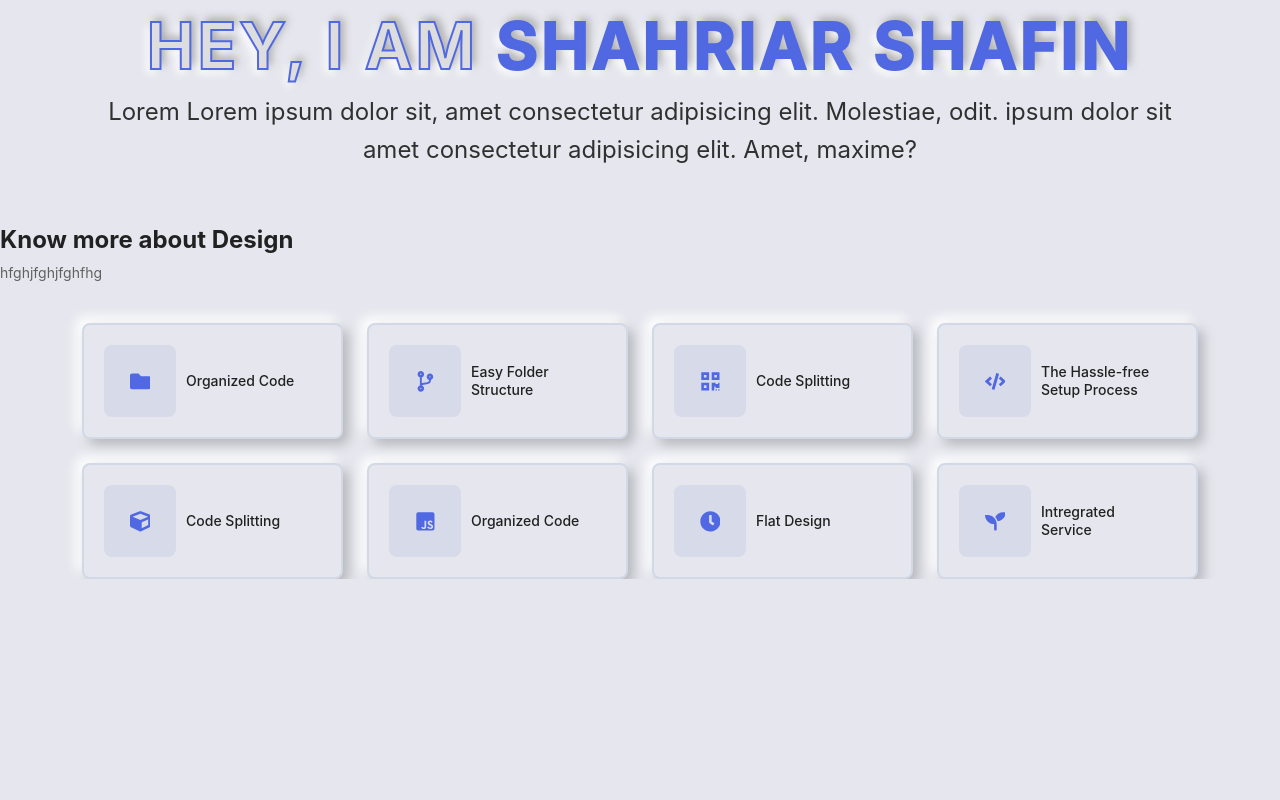
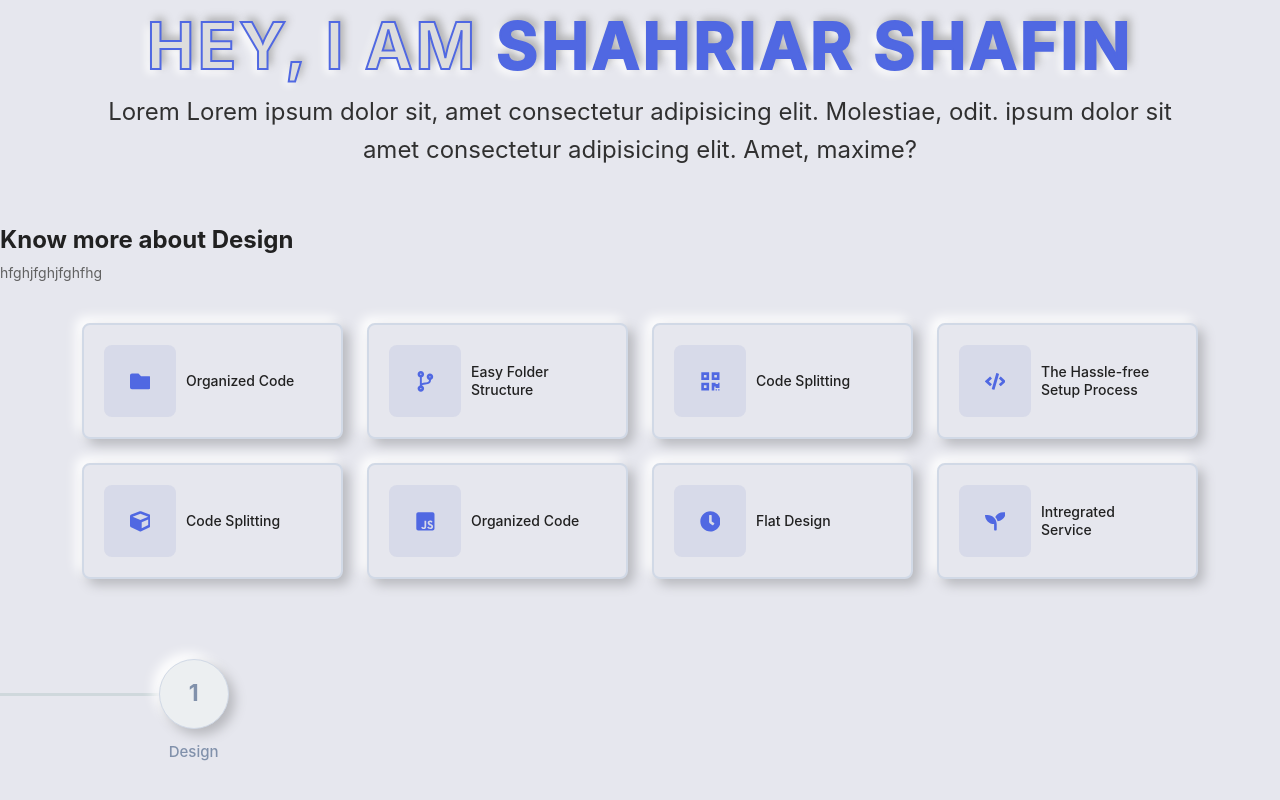
Before and after one commit to shahriarshafin/soft-ui, a Next.js app: page / in a window 1280 px wide. Shown: the part 322-1122 px from the top of the page. Before the commit the page ends 901 px from the top, so only its background shows below. Built offline with nearby package versions, Linux system fonts and the light colour scheme.

Commit message:
added steps component

```diff
--- /dev/null
+++ b/components/Steps.jsx
@@ -0,0 +1,88 @@
+import styled from 'styled-components';
+
+const Steps = (props) => {
+	const { StepNo, StepTitle } = props;
+	return (
+		<>
+			<section>
+				<div className='container'>
+					<FormSteps>
+						<StepsItem>
+							<ItemContent>
+								<ItemIcon>{StepNo}</ItemIcon>
+								<ItemLine />
+								<ItemText>{StepTitle}</ItemText>
+							</ItemContent>
+						</StepsItem>
+					</FormSteps>
+				</div>
+			</section>
+		</>
+	);
+};
+
+export default Steps;
+const FormSteps = styled.div`
+	display: block;
+	width: 100%;
+	position: relative;
+	margin: 40px 0;
+	&:after {
+		content: '';
+		display: table;
+		clear: both;
+	}
+`;
+const StepsItem = styled.div`
+	padding: 0;
+	position: relative;
+	display: block;
+	float: left;
+	width: 20%;
+	text-align: center;
+`;
+
+const ItemContent = styled.div`
+	display: inline-block;
+`;
+const ItemIcon = styled.span`
+	border: 1px solid #d1d9e6;
+	cursor: pointer;
+	box-shadow: 6px 6px 12px #b8b9be, -6px -6px 12px #fff;
+	background: #eceff1;
+	color: #8191ab;
+	display: block;
+	border-radius: 100%;
+	text-align: center;
+	width: 70px;
+	height: 70px;
+	line-height: 67px;
+	margin: 0 auto 10px auto;
+	position: relative;
+	font-size: 23px;
+	font-weight: 700;
+	z-index: 2;
+	transition: all 0.2s ease;
+	&:hover {
+		border: 1px solid #5068e2;
+		color: #5068e2;
+	}
+`;
+
+const ItemText = styled.span`
+	font-size: 15px;
+	color: #8191ab;
+	font-weight: 500;
+`;
+
+const ItemLine = styled.span`
+	display: inline-block;
+	height: 3px;
+	width: 100%;
+	background: #cfd8dc;
+	/* float: left; */
+	position: absolute;
+	left: -50%;
+	top: 34px;
+	z-index: 1;
+`;
--- a/pages/index.js
+++ b/pages/index.js
@@ -13,6 +13,7 @@ import BootNav from '../components/BootNav';
 import FeatureCard from '../components/FeatureCard';
 import HeroSection from '../components/HeroSection';
 import SectionInfo from '../components/SectionInfo';
+import Steps from '../components/Steps';
 import GlobalStyle from '../Styles/GlobalStyle';
 // ....
 
@@ -74,6 +75,8 @@ export default function Home() {
 					})}
 				</div>
 			</div>
+
+			<Steps StepNo='1' StepTitle='Design' />
 		</>
 	);
 }
```
